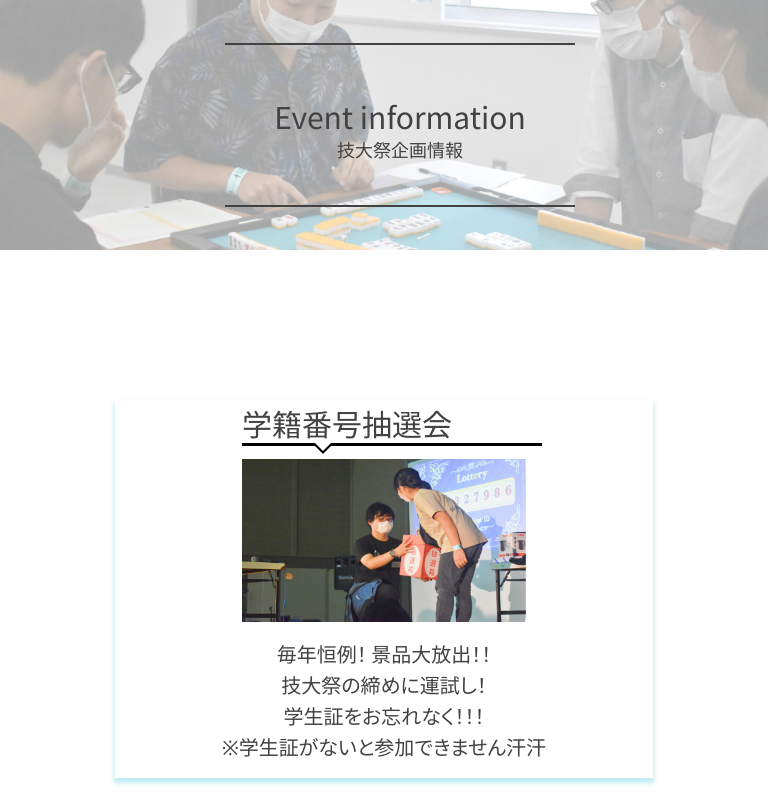
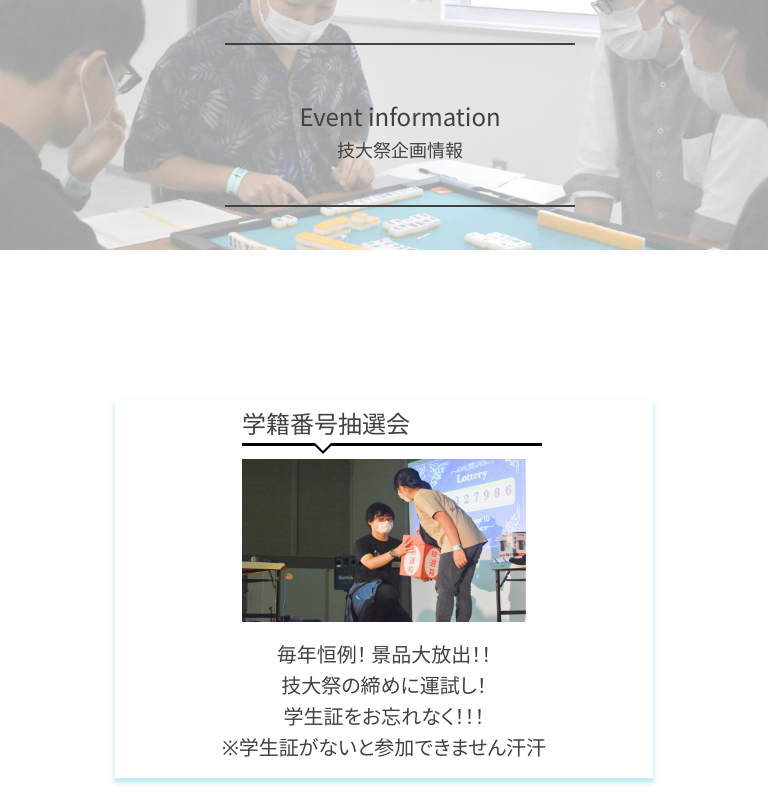
Before and after one commit to NUTFes/HomePage2022, a Next.js app: page /planning_infor in a window 768 px wide. Shown: the top 800 px of the page. Built offline with nearby package versions, Linux system fonts and the light colour scheme.

Commit message:
[dev/issue57] 文字サイズ修正

```diff
--- a/src/assets/globals.module.css
+++ b/src/assets/globals.module.css
@@ -143,7 +143,7 @@
   .bigfont1 {
     font-style: normal;
     font-weight: 400;
-    font-size: 3rem;
+    font-size: 2,9rem;
     line-height: 4rem;
     text-align: center;
     color: #424242;
```
